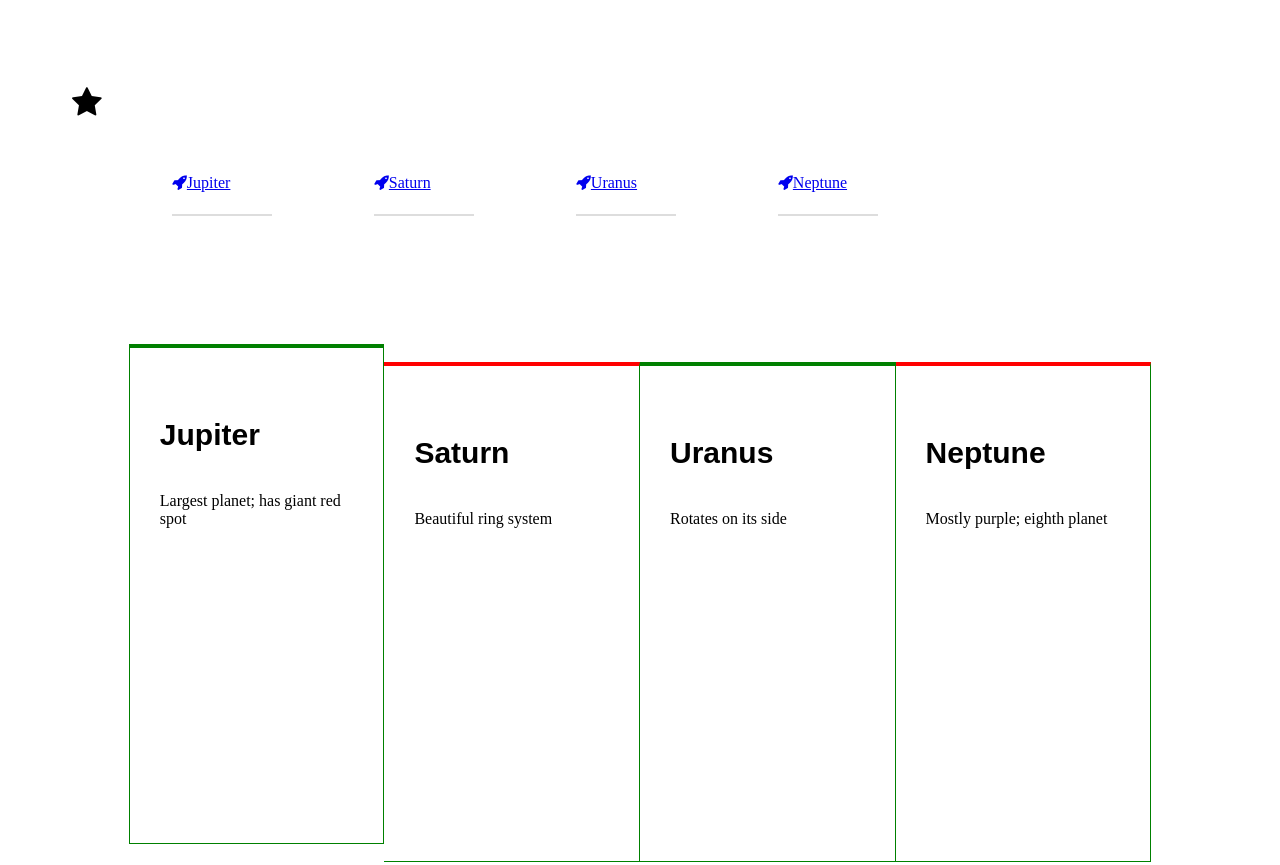
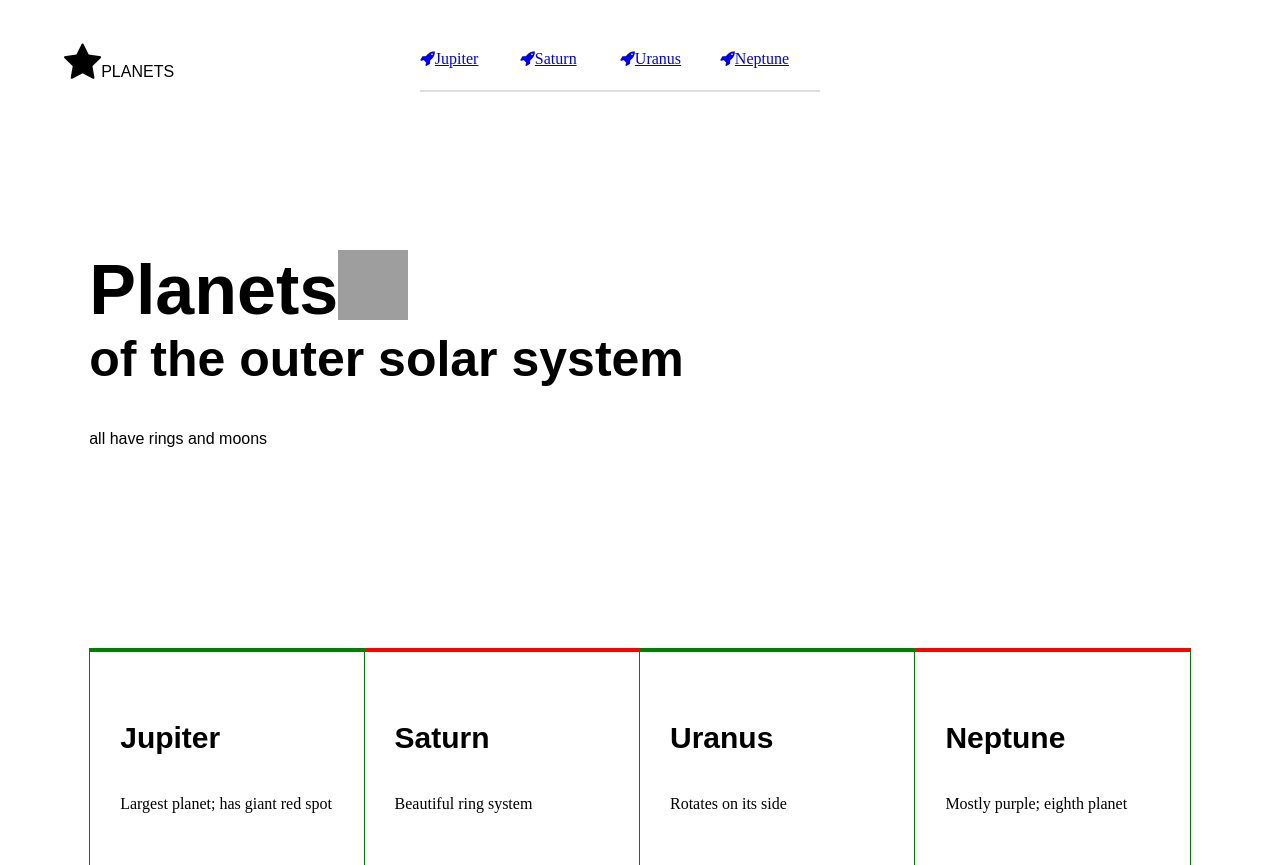
Before and after one commit to joanmarieverba/day3, a website: page index.html in a window 1280 px wide. Shown: the top 865 px of the page. Drawn offline with Linux system fonts and the light colour scheme; grey boxes are pictures that could not be loaded; a web font is replaced by a local one.

Commit message:
end of day 5

```diff
--- a/css/index.css
+++ b/css/index.css
@@ -1,28 +1,59 @@
 html {
-	margin: 5%;
+	margin: 0 10px;
+  padding: 10px;
 }
 
-
+star {
+	font-size: 40px;
+	display: inline;
+}
 h4 {
 	font-family: 'Droid Sans', sans-serif;
 }
 
+.logo > div {
+
+
+}
+
+top-item {
+	display: block;
+	margin-left: auto;
+	margin-right: auto;
+	width:90%;
+}
+
+top-header {
+	position: absolute;
+	display: block;
+	top: 5%;
+	left: 5%;
+}
+
+web-title {
+	font-size:12;
+	font-family:sans-serif;
+
+}
+
+
+
 nav {
-	height: 100px;
-	margin-bottom: 100px;
+	height: 200px;
+	margin-bottom: 200px;
+	margin: auto;
+	width: 440px;
+  margin-top: 40px;
+
 }
 
 .menu > div {
 	float:left;
-	margin-left: 100px;
 	display: inline-block;
 	width:100px;
-	margin-top: 15px;
-	padding-top: 15px;
 	height:40px;
 	border-bottom: 2px #ddd solid;
 	color: #444;
-	margin-right: 2px;
 }
 
 
@@ -35,21 +66,15 @@ div:hover  {
 
 
 img {
-	display: block;
-	height: 300px;
-	width: 300px;
-	margin: auto;
-left:0;
-top:0;
-
+	/*display: block;
+	height: 60px;
+	width: 60px;
+	margin-left: 5%;*/
 }
 
-#header {
-	position: auto;
-	width: 97.5%;
-	margin-top: -20px;
-	height: 60px;
-	margin-bottom: 10px;
+blue {
+	float: left;
+	display: block;
 }
 
 
@@ -59,8 +84,11 @@ background-color: magneta;
 width:90%;
 height: 500px;
 display: block;
+/*center*/
 margin-left: auto;
 margin-right: auto;
+margin-top: 200px;
+vertical-align: top;
 }
 
 article-item {
@@ -72,6 +100,7 @@ article-item {
 	border-top: 4px solid green;
 	box-sizing: border-box;
 	padding: 30px;
+	vertical-align: top;
 }
 
 article-item > h4 {
--- a/index.html
+++ b/index.html
@@ -3,17 +3,25 @@
 <head>
   <meta charset="utf-8">
   <title> Bubb imitation </title>
-  <link href="https://maxcdn.bootstrapcdn.com/font-awesome/4.6.3/css/font-awesome.min.css" rel="stylesheet">
-  <link href="https://fonts.googleapis.com/css?family=Droid+Sans" rel="stylesheet">
+  <link href="https://maxcdn.bootstrapcdn.com/font-awesome/4.6.3/css/font-awesome.min.css" rel="stylesheet" />
+  <link href="https://fonts.googleapis.com/css?family=Droid+Sans" rel="stylesheet" />
   <link rel="stylesheet" type="text/css" href="css/index.css" />
 
 </head>
 <body>
 
+
+
+<top-header>
+
   <header class="logo">
-    <h1> <i class="fa fa-star" aria-hidden="true"></i></h1>
+    <div><star><i class="fa fa-star" aria-hidden="true"></i></star><web-title>PLANETS</web-title></div>
+  </header>
 
-  </header>
+
+</top-header>
+
+
     <nav>
 			<div class="menu">
 					<div><a href="#a"><i class="fa fa-rocket" aria-hidden="true"></i>Jupiter</a></div>
@@ -23,9 +31,21 @@
 			</div>
     </nav>
 
+<top-item>
+    <blue>
+      <div><h1 style="font-size: 70px; font-family: Arial, sans-serif; margin-bottom:0; margin-top:0">Planets</h1></div>
+    </blue>
+    <img src="http://jmvtestsite.com/wp-content/uploads/2016/06/blue-arrow.png" width="70" height="70" />
+    <h2 style="font-size: 50px; font-family: Arial, sans-serif; display:block; clear: both; margin-top:0">of the outer solar system</h2>
+    <p style="font-family: Arial, sans-serif">all have rings and moons</p>
+</top-item>
+
 <article-summaries>
   <article-item><a name="a"></a><h4>Jupiter</h4><p>Largest planet; has giant red spot</p></article-item><article-item><a name="b"></a><h4>Saturn</h4><p>Beautiful ring system</p></article-item><article-item><a name="c"></a><h4>Uranus</h4><p>Rotates on its side</p></article-item><article-item><a name="d"></a><h4>Neptune</h4><p>Mostly purple; eighth planet</p></article-item>
 </article-summaries>
+
+
+
 
 
 <footer>
```
Also changed, not shown: 1 other file.
